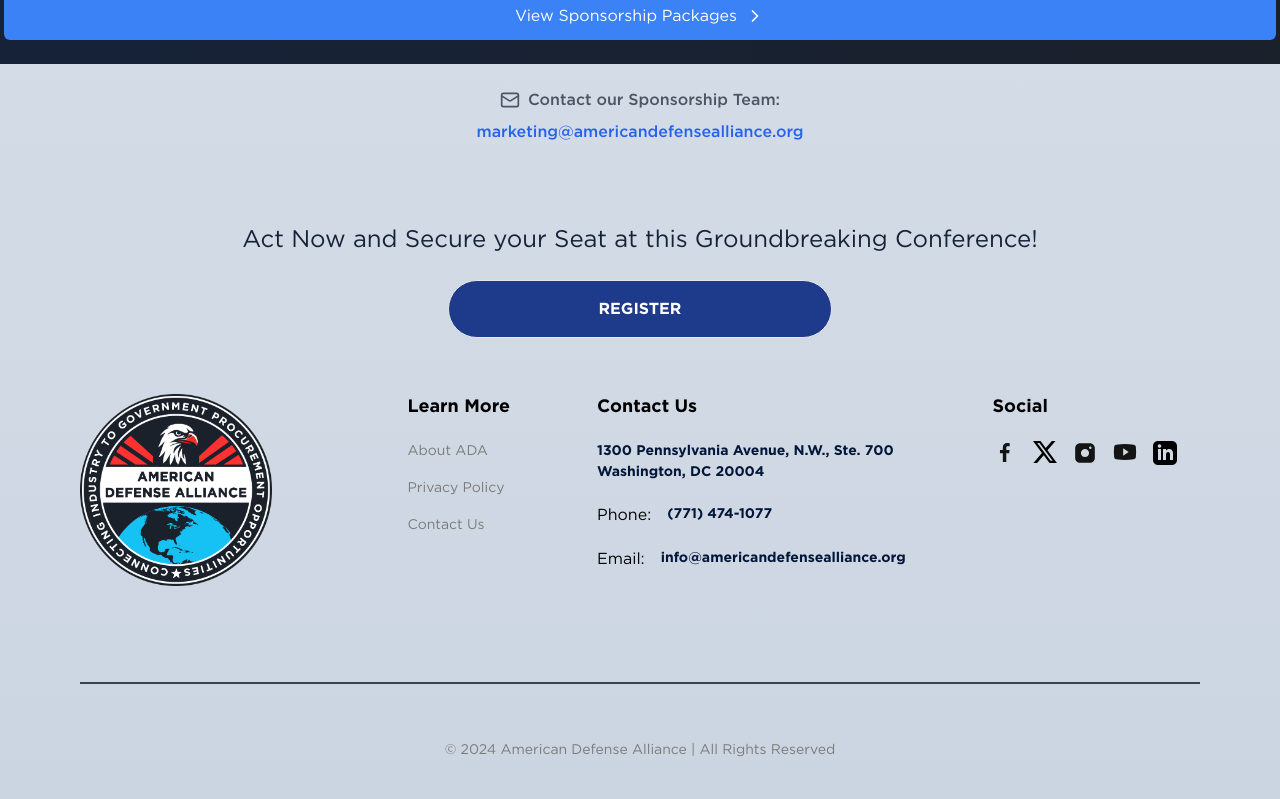
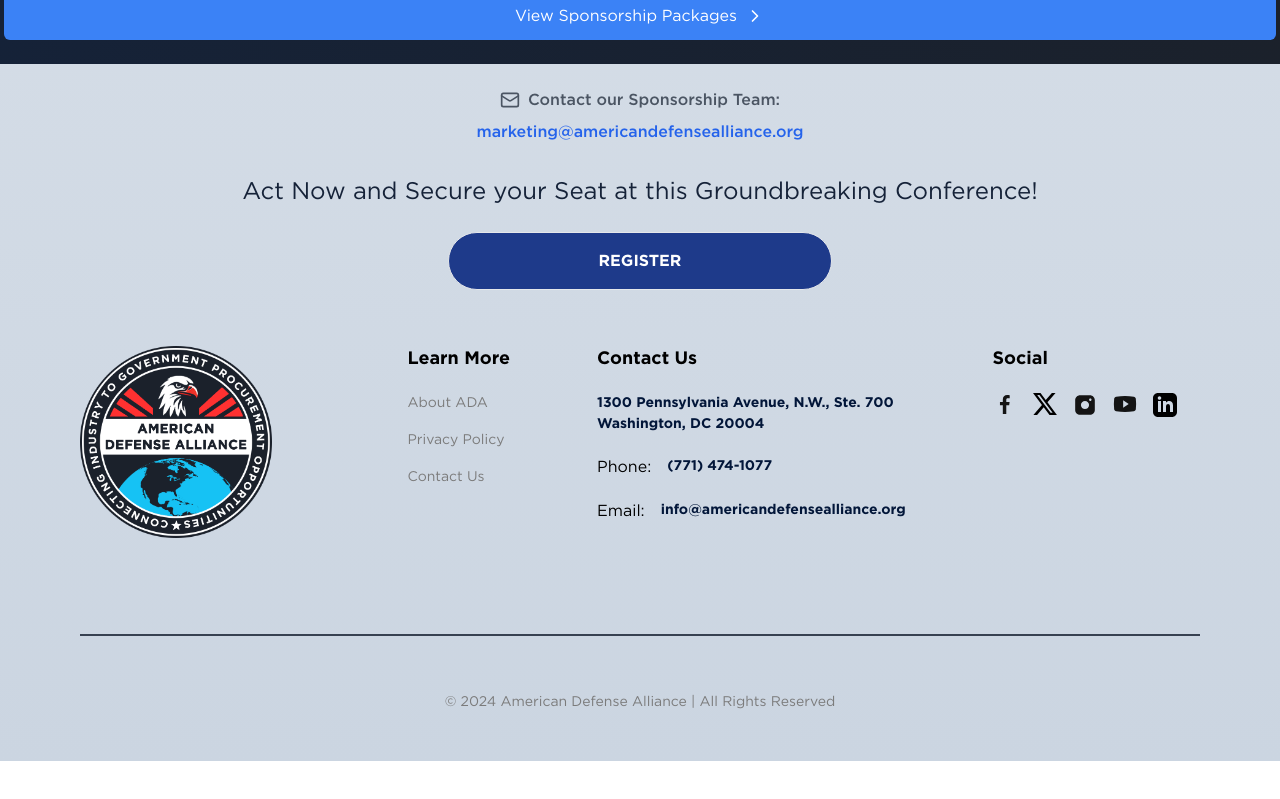
Before and after one commit to masonym/ada-website, a Next.js app: page /events/2025-defense-industry-forecast in a window 1280 px wide. Shown: the part 3121-3920 px from the top of the page. After the commit the page ends 3882 px from the top, so only its background shows below. Built offline with nearby package versions, Linux system fonts and the light colour scheme.

Commit message:
Updated layout of event page

```diff
--- a/src/app/events/[slug]/page.tsx
+++ b/src/app/events/[slug]/page.tsx
@@ -128,7 +128,7 @@ export default function EventPage({ params }: { params: { slug: string } }) {
 
             <RegistrationOptions event={event} />
 
-            <div className="mt-12 text-center flex flex-col items-center">
+            <div className="mt-0 text-center flex flex-col items-center">
               <p className="text-2xl text-navy-500 mb-6 text-center mx-8">Act Now and Secure your Seat at this Groundbreaking Conference!</p>
               <Button
                 title="REGISTER"
```
